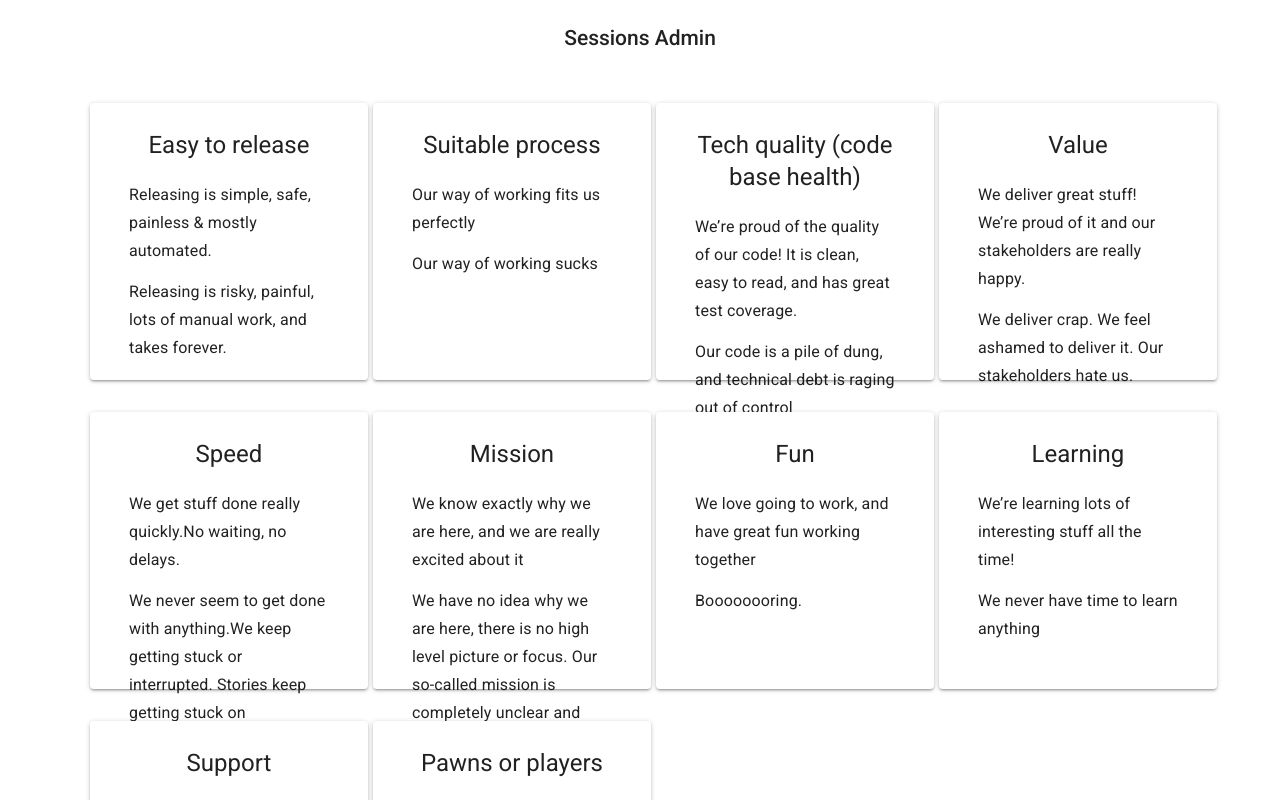
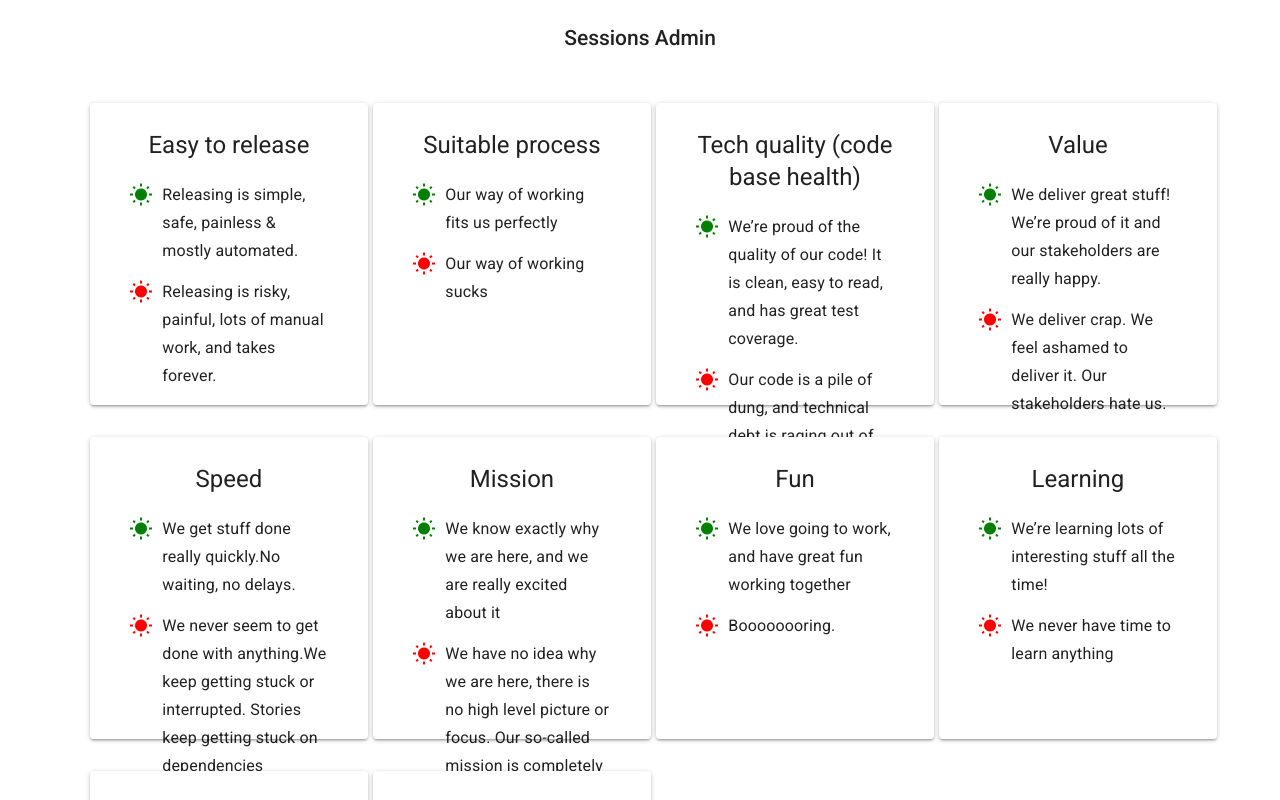
Before and after one commit to peter-yhc/spotify-health-web-ts, a React (Create React App) app: page /sessions in a window 1280 px wide. Shown: the top 800 px of the page. Built offline with nearby package versions, Linux system fonts and the light colour scheme.

Commit message:
Add Health Indicator icons next to descriptions.

```diff
--- a/public/index.html
+++ b/public/index.html
@@ -5,6 +5,7 @@
     <!-- jss-insertion-point -->
     <link rel="shortcut icon" href="%PUBLIC_URL%/favicon.ico"/>
     <link rel="stylesheet" href="https://fonts.googleapis.com/css?family=Roboto:300,400,500">
+    <link rel="stylesheet" href="https://fonts.googleapis.com/icon?family=Material+Icons">
     <meta
             name="viewport"
             content="width=device-width, initial-scale=1, shrink-to-fit=no"
--- /dev/null
+++ b/src/heath-indicators/CardDescription.jsx
@@ -0,0 +1,53 @@
+import React from 'react';
+import { Grid, Icon, Typography } from '@material-ui/core';
+import PropTypes from 'prop-types';
+import { withStyles } from '@material-ui/styles';
+
+const styles = {
+  container: {
+    textAlign: 'left',
+    padding: '0 0.5em',
+    marginBottom: '0.5em',
+  },
+  icon: {
+    marginTop: '2px',
+  },
+  good: {
+    color: 'green',
+  },
+  bad: {
+    color: 'red',
+  },
+};
+
+const CardDescription = (props) => {
+  const { text, variant, classes } = props;
+
+  const coloriseIcon = () => {
+    if (variant === 'good') {
+      return (<Icon className={[classes.icon, classes.good].join(' ')}>wb_sunny</Icon>);
+    }
+    return (<Icon className={[classes.icon, classes.bad].join(' ')}>wb_sunny</Icon>);
+  };
+
+  return (
+    <React.Fragment>
+      <Grid container className={classes.container}>
+        <Grid item xs={2}>
+          {coloriseIcon()}
+        </Grid>
+        <Grid item xs={10}>
+          <Typography variant="subtitle1"> {text} </Typography>
+        </Grid>
+      </Grid>
+    </React.Fragment>
+  );
+};
+
+CardDescription.propTypes = {
+  classes: PropTypes.object.isRequired,
+  text: PropTypes.string.isRequired,
+  variant: PropTypes.oneOf(['good', 'bad']).isRequired,
+};
+
+export default withStyles(styles)(CardDescription);
--- a/src/heath-indicators/IndicatorCard.jsx
+++ b/src/heath-indicators/IndicatorCard.jsx
@@ -3,11 +3,12 @@ import Paper from '@material-ui/core/Paper';
 import { Typography } from '@material-ui/core';
 import PropTypes from 'prop-types';
 import { withStyles } from '@material-ui/styles';
+import CardDescription from './CardDescription';
 
 const styles = {
   paper: {
     width: 'calc(90%)',
-    height: '225px',
+    height: '250px',
     padding: '1em',
   },
   areaTitle: {
@@ -28,12 +29,8 @@ const IndicatorCard = (props) => {
         <div className={classes.areaTitle}>
           <Typography variant="headline"> {area} </Typography>
         </div>
-        <div className={classes.descriptionText}>
-          <Typography variant="subtitle1"> {textAwesome} </Typography>
-        </div>
-        <div className={classes.descriptionText}>
-          <Typography variant="subtitle1"> {textCrappy} </Typography>
-        </div>
+        <CardDescription text={textAwesome} variant="good" />
+        <CardDescription text={textCrappy} variant="bad" />
       </Paper>
     </React.Fragment>
   );
--- a/src/sessions/SessionsPage.jsx
+++ b/src/sessions/SessionsPage.jsx
@@ -1,10 +1,9 @@
 import React from 'react';
 import { withStyles } from '@material-ui/styles';
-import Grid from '@material-ui/core/Grid';
+import { Grid, Typography } from '@material-ui/core';
 import PropTypes from 'prop-types';
 import IndicatorCard from '../heath-indicators/IndicatorCard';
 import indicatorStub from '../heath-indicators/health-indicators-stub';
-import { Typography } from '@material-ui/core';
 
 const styles = {
   header: {
@@ -46,7 +45,6 @@ const SessionsPage = (props) => {
         <Grid container spacing={32}>
           {generateCards()}
         </Grid>
-
       </main>
     </React.Fragment>
   );
```
